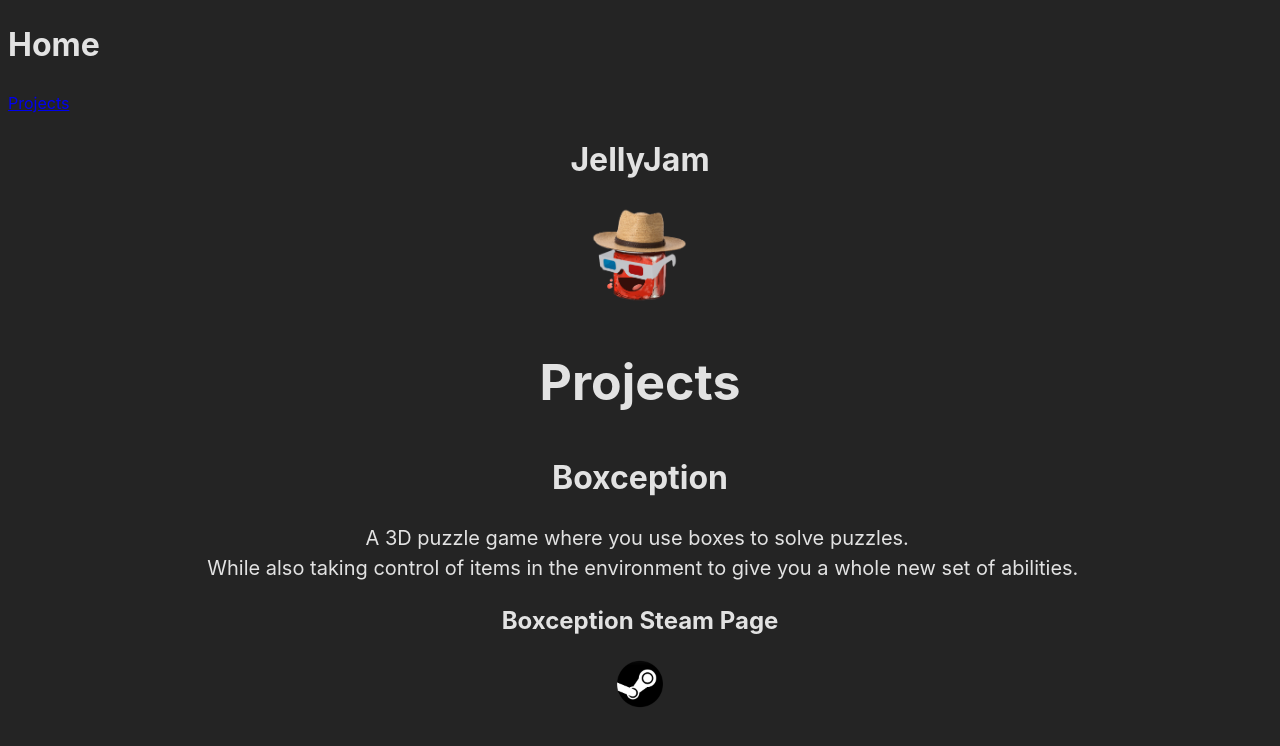
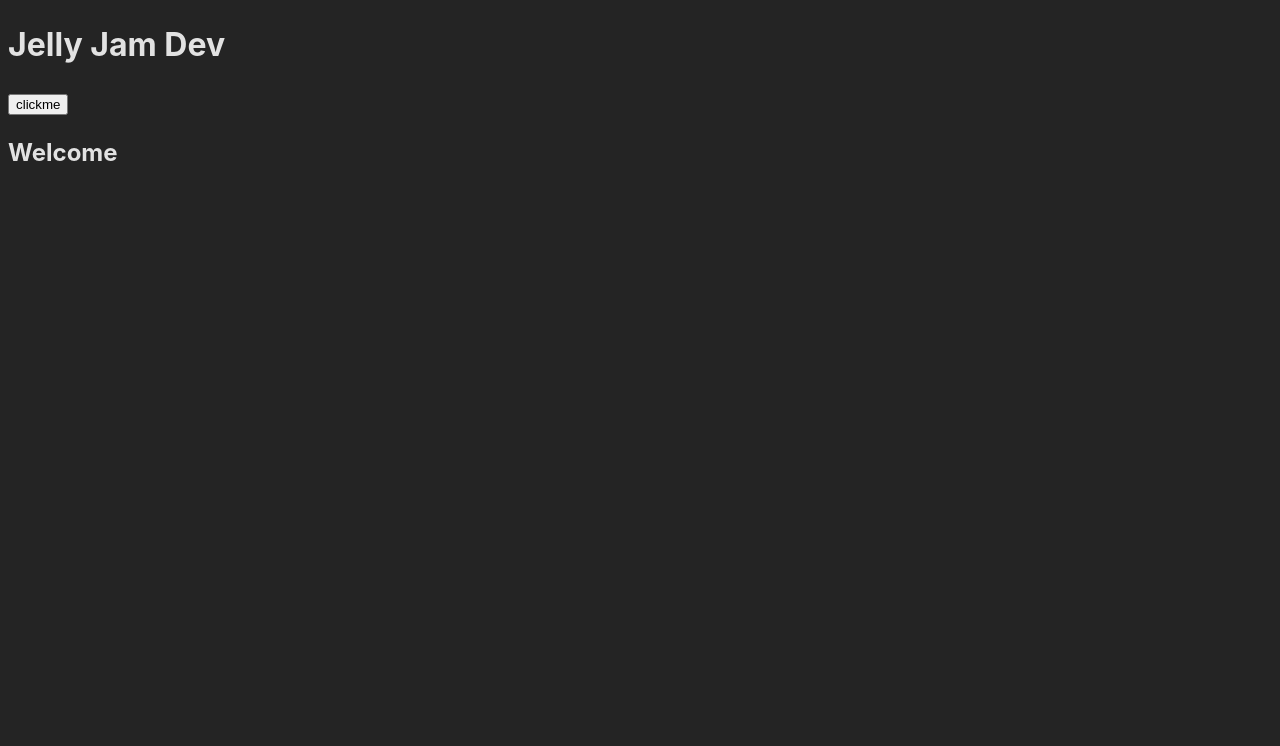
Before and after one commit to JamesJamDev/First-Website, a React (Vite) app in the folder Home/: page / in a window 1280 px wide. Shown: the top 746 px of the page. Built offline with nearby package versions, Linux system fonts and the light colour scheme; no server answers.

Commit message:
Revamping code to use components

```diff
--- a/Home/Projects/projects.css
+++ /dev/null
@@ -1,14 +0,0 @@
-:root {
-    font-family: Inter, system-ui, Avenir, Helvetica, Arial, sans-serif;
-    line-height: 1.5;
-    font-weight: 400;
-
-    color-scheme: light dark;
-    color: rgba(255, 255, 255, 0.87);
-    background-color: #242424;
-
-    font-synthesis: none;
-    text-rendering: optimizeLegibility;
-    -webkit-font-smoothing: antialiased;
-    -moz-osx-font-smoothing: grayscale;
-  }
--- a/Home/Projects/projects.jsx
+++ /dev/null
@@ -1,38 +0,0 @@
-import React from 'react';
-import './projects.css'
-import { useState, useEffect } from 'react'
-import jellyJamLogo from "../src/assets/jellyjam.png";
-import axios from "axios";
-
-function Projects() {
-  const [count, setCount] = useState(0)
-  const [array, setArray] = useState([]);
-
-
-  const fetchAPI = async () => {
-    const response = await axios('http://localhost:8080/api');
-    setArray(response.data.projects);
-    console.log(response.data.projects);
-  };
-
-  useEffect(() => {
-    fetchAPI();
-  }, []);
-
-  /* return (
-    <>
-     <div className="Projects">
-      <h1>JellyJam</h1>
-      <a href="https://www.youtube.com/c/@JellyJamDev" target="_blank">
-        <img src={jellyJamLogo} className="jellyjam" alt="JellyJam Logo" />
-        </a>
-        </div>
-        <div>
-          <button onClick={() => setCount(count + 1)}>Button</button>
-        </div>
-        <textarea value={array} readOnly></textarea>
-    </>
-  ) */
-
-}
-export default Projects;
--- a/Home/index.html
+++ b/Home/index.html
@@ -1,13 +1,11 @@
-<!doctype html>
+<!DOCTYPE html>
 <html lang="en">
   <head>
     <title>JellyJam</title>
     <link rel="icon" href="./src/assets/jellyjam.png" type="image/png">
   </head>
   <body>
-    <h1>Home</h1>
-        <a href="/projects/">Projects</a>
     <div id="root"></div>
-    <script type="module" src="/src/main.jsx"></script>
+    <script type="module" src="src/main.jsx"></script>
   </body>
 </html>
--- a/Home/src/App.css
+++ b/Home/src/App.css
@@ -1,10 +1,10 @@
-:root {
+body {
   font-family: Inter, system-ui, Avenir, Helvetica, Arial, sans-serif;
   line-height: 1.5;
   font-weight: 400;
 
   color-scheme: light dark;
-  color: rgba(255, 255, 255, 0.87);
+  color:  rgba(255, 255, 255, 0.87);
   background-color: #242424;
 
   font-synthesis: none;
--- a/Home/src/App.jsx
+++ b/Home/src/App.jsx
@@ -1,52 +1,19 @@
 import { useState, useEffect } from 'react'
-import jellyJamLogo from "./assets/jellyjam.png";
+//import { JellyJamIcon } from "./JellyJamIcon.jsx"
 import steamicon from "./assets/steamlogo.png"
 import './App.css'
 import axios from "axios";
+import Test from './test.jsx'
 
 function App() {
-  const [count, setCount] = useState(0)
-  const [array, setArray] = useState([]);
-
-
-  const fetchAPI = async () => {
-    const response = await axios('http://localhost:8080/api');
-    setArray(response.data.projects);
-    console.log(response.data.projects);
-  };
-
-  useEffect(() => {
-    fetchAPI();
-  }, []);
-
-
 
   return (
     <>
-      <div style={{textAlign: 'center'}}>
-        <div className="App">
-          <h1>JellyJam</h1>
-          <a href="https://www.youtube.com/c/@JellyJamDev" target="_blank">
-            <img src={jellyJamLogo} className="jellyjam" alt="JellyJam Logo" style={{ width: '100px', height: '100px' }} />
-          </a>
-        </div>
-        <h1 style={{fontSize: '50px'}}>Projects</h1>
-      </div>
-      <div margin="auto" style={{textAlign: 'center', whiteSpace: 'pre-wrap'}}>
-        <h1>Boxception</h1>
-        <text style={{fontSize: '20px'}}>A 3D puzzle game where you use boxes to solve puzzles. &#10; While also
-          taking control of items in the environment to give you a whole new set of abilities.</text>
-          <div>
-            <h2>Boxception Steam Page</h2>
-          </div>
-          <div>
-            <a href="https://store.steampowered.com/app/1729280/Boxception/" target="_blank"></a>
-            <img src={steamicon} alt="Steam Logo" style={{width: '50px', height: '50px'}} />
-          </div>
-
-      </div>
+        <h1>Jelly Jam Dev</h1>
+        <button onClick={console.log("Hello!")}>clickme</button>
+        <Test />
     </>
-  )
+  );
 }
 
 export default App
--- /dev/null
+++ b/Home/src/JellyJamIcon.jsx
@@ -0,0 +1,17 @@
+import React from 'react';
+import jellyJamLogo from './assets/jellyjam.png'; // Update the path to your image file
+
+const JellyJamIcon = () => {
+    return (
+        <div style={{ textAlign: 'center' }}>
+            <div>
+                <h1>JellyJam</h1>
+                <a href="https://www.youtube.com/c/@JellyJamDev" target="_blank" rel="noopener noreferrer">
+                    <img src={jellyJamLogo} className="jellyjam" alt="JellyJam Logo" style={{ width: '100px', height: '100px' }} />
+                </a>
+            </div>
+        </div>
+    );
+};
+
+export default JellyJamIcon;
--- a/Home/src/main.jsx
+++ b/Home/src/main.jsx
@@ -1,12 +1,9 @@
 import { StrictMode } from 'react'
 import { createRoot } from 'react-dom/client'
-import './index.css'
 import App from './App.jsx'
-import Projects from '../Projects/projects.jsx'
 
 createRoot(document.getElementById('root')).render(
   <StrictMode>
     <App />
-    <Projects />
   </StrictMode>,
 )
--- /dev/null
+++ b/Home/src/test.jsx
@@ -0,0 +1,8 @@
+//import './test.css'
+export default function Test() {
+    return (
+        <div>
+            <h2>Welcome</h2>
+        </div>
+    )
+}
```
Also changed, not shown: Home/Projects/index.html (deleted, +0 -12 lines).
